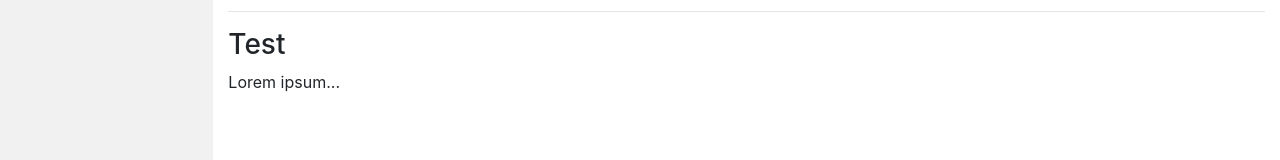
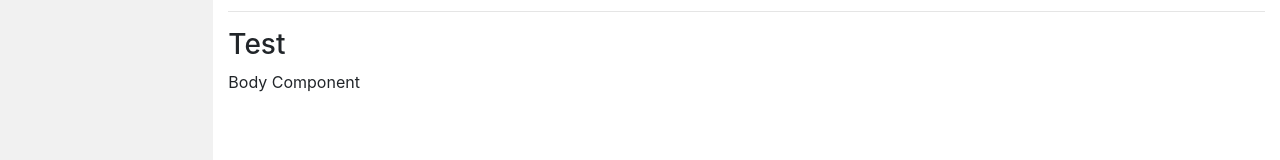
Before and after one commit to adilahmedkhanangular/angular_training, an Angular app: page / in a window 1280 px wide. Shown: the part 237-397 px from the top of the page. Built offline with nearby package versions, Linux system fonts and the light colour scheme.

Commit message:
Update body.component.html

```diff
--- a/src/app/body/body.component.html
+++ b/src/app/body/body.component.html
@@ -10,7 +10,7 @@
             <p>Lorem ipsum dolor sit amet, consectetur adipiscing elit, sed do eiusmod tempor incididunt ut labore et dolore magna aliqua. Ut enim ad minim veniam, quis nostrud exercitation ullamco laboris nisi ut aliquip ex ea commodo consequat. Excepteur sint occaecat cupidatat non proident, sunt in culpa qui officia deserunt mollit anim id est laborum consectetur adipiscing elit, sed do eiusmod tempor incididunt ut labore et dolore magna aliqua. Ut enim ad minim veniam, quis nostrud exercitation ullamco laboris nisi ut aliquip ex ea commodo consequat.</p>
             <hr>
             <h3>Test</h3>
-            <p>Lorem ipsum...</p>
+            <p>Body Component</p>
         </div>
     </div>
 </div>
```
